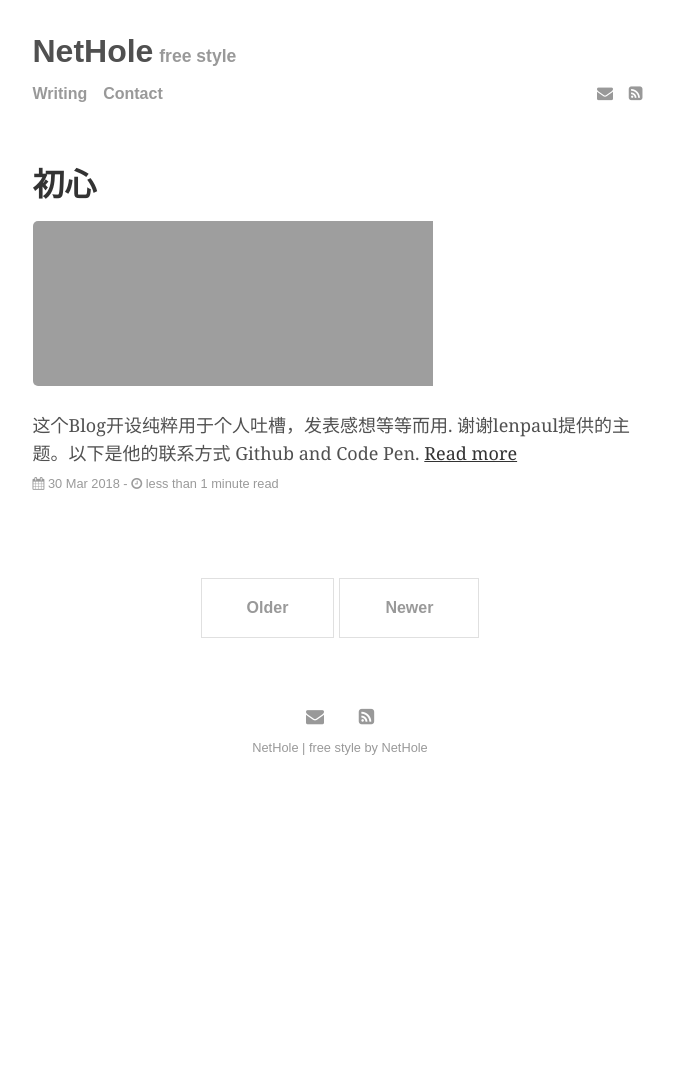
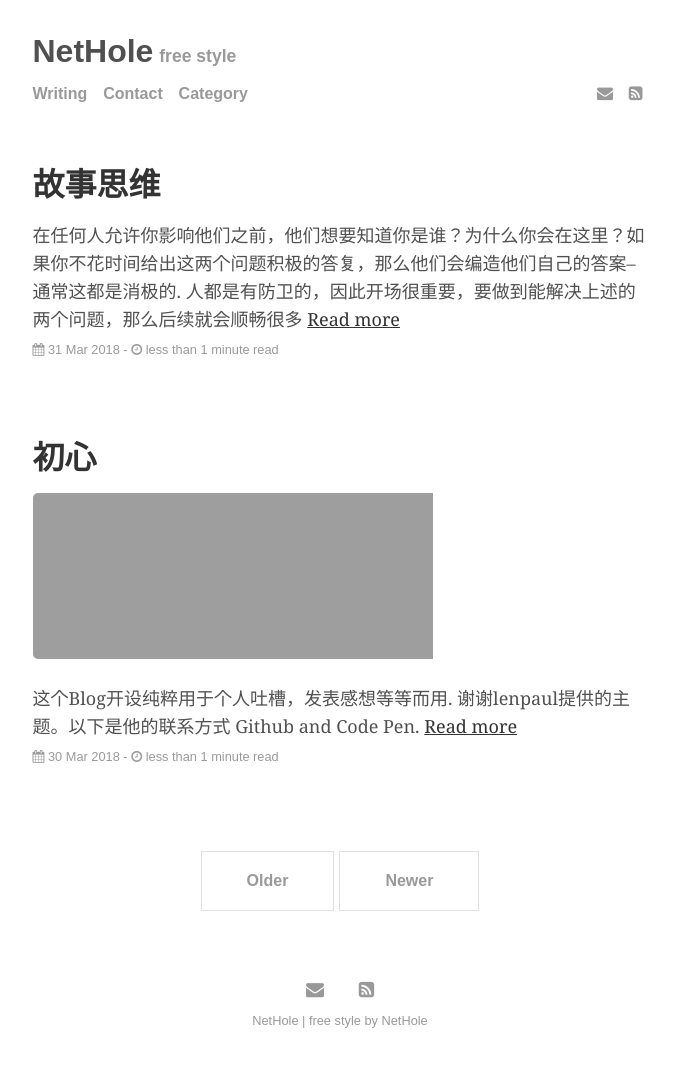
Before and after one commit to NetHole/NetHole.github.io, a Jekyll site: the page built from index.html, in a window 1280 px wide. Shown: the whole page, without its empty margins (300-975 px from the left). Built offline with Jekyll 4.4.1, drawn with Linux system fonts in a browser that asks for light colours; the list of posts is cut into pages by our own code; before the commit the page ends 900 px from its top, so only the background shows below that.

Commit message:
1.增加按tags分类 2.增加新的文章

```diff
--- a/_data/settings.yml
+++ b/_data/settings.yml
@@ -8,6 +8,7 @@ disqus:
 menu:
 - {name: 'Writing', path: 'menu', url: 'writing.html'}
 - {name: 'Contact', path: 'menu', url: 'contact.html'}
+- {name: 'Category', path: 'menu', url: 'category.html'}
 
 # Available social icons are powered by Font Awesome, so you can use any icon that they offer
 social:
--- /dev/null
+++ b/_posts/2018-03-31-The Story Factor-01.md
@@ -0,0 +1,10 @@
+---
+layout: post
+title: "故事思维"
+author: "NetHole"
+categories: "readding"
+tags: [读书]
+---
+
+* 在任何人允许你影响他们之前，他们想要知道你是谁？为什么你会在这里？如果你不花时间给出这两个问题积极的答复，那么他们会编造他们自己的答案--通常这都是消极的.
+	> 人都是有防卫的，因此开场很重要，要做到能解决上述的两个问题，那么后续就会顺畅很多
```
Also changed, not shown: _posts/2018-03-30-first-blog.md (+1 -1 lines), menu/category.md (added, +21 -0 lines).
